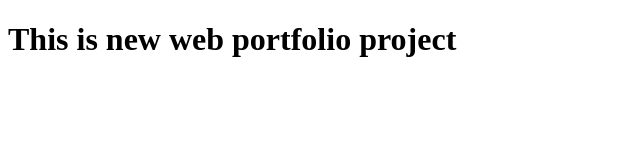
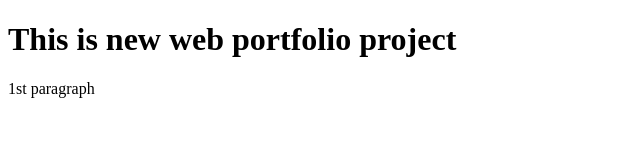
Before and after one commit to nayem6767/web-portfolio, a plain HTML site: page index.html in a window 1280 px wide. Shown: the whole page, without its empty margins (0-640 px from the left). Drawn offline with Linux system fonts and the light colour scheme.

Commit message:
2nd commit

```diff
--- a/index.html
+++ b/index.html
@@ -7,5 +7,6 @@
 </head>
 <body>
     <h1>This is new web portfolio project</h1>
+    <p>1st paragraph</p>
 </body>
 </html>
```
